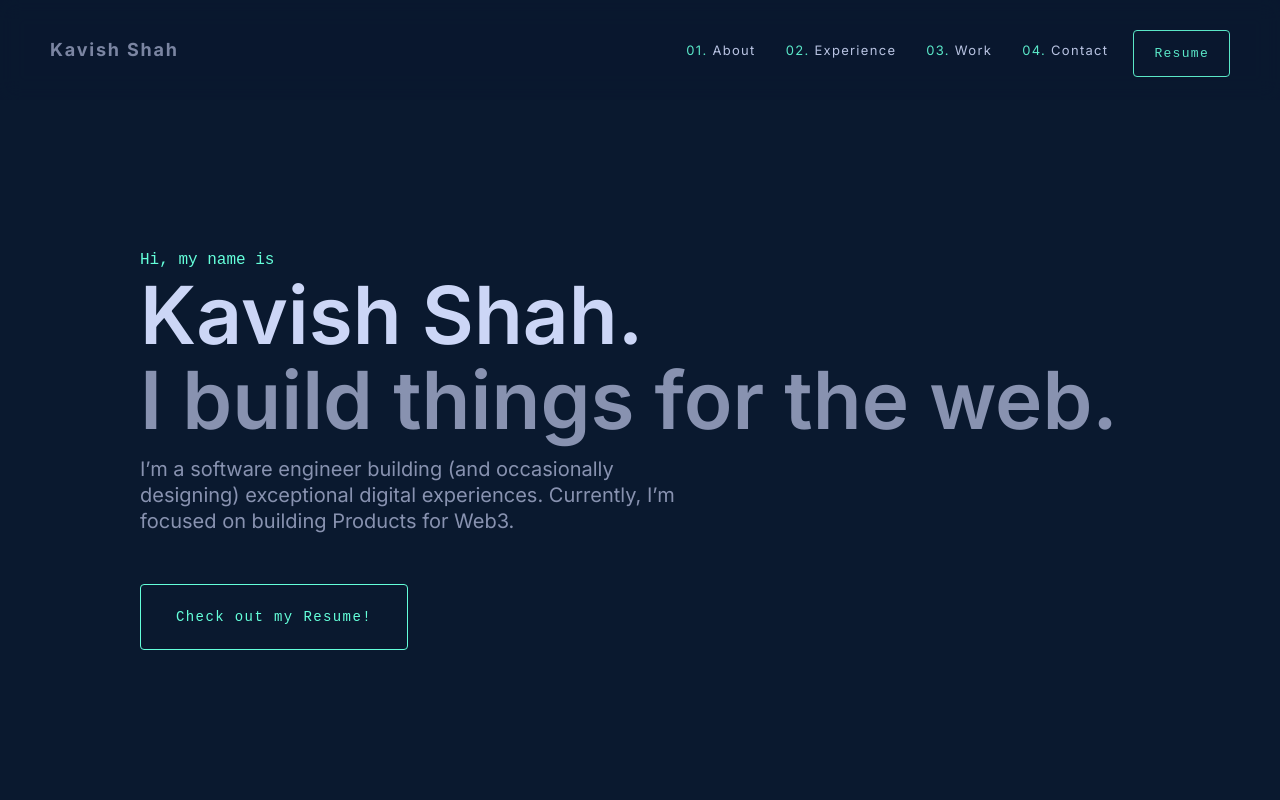
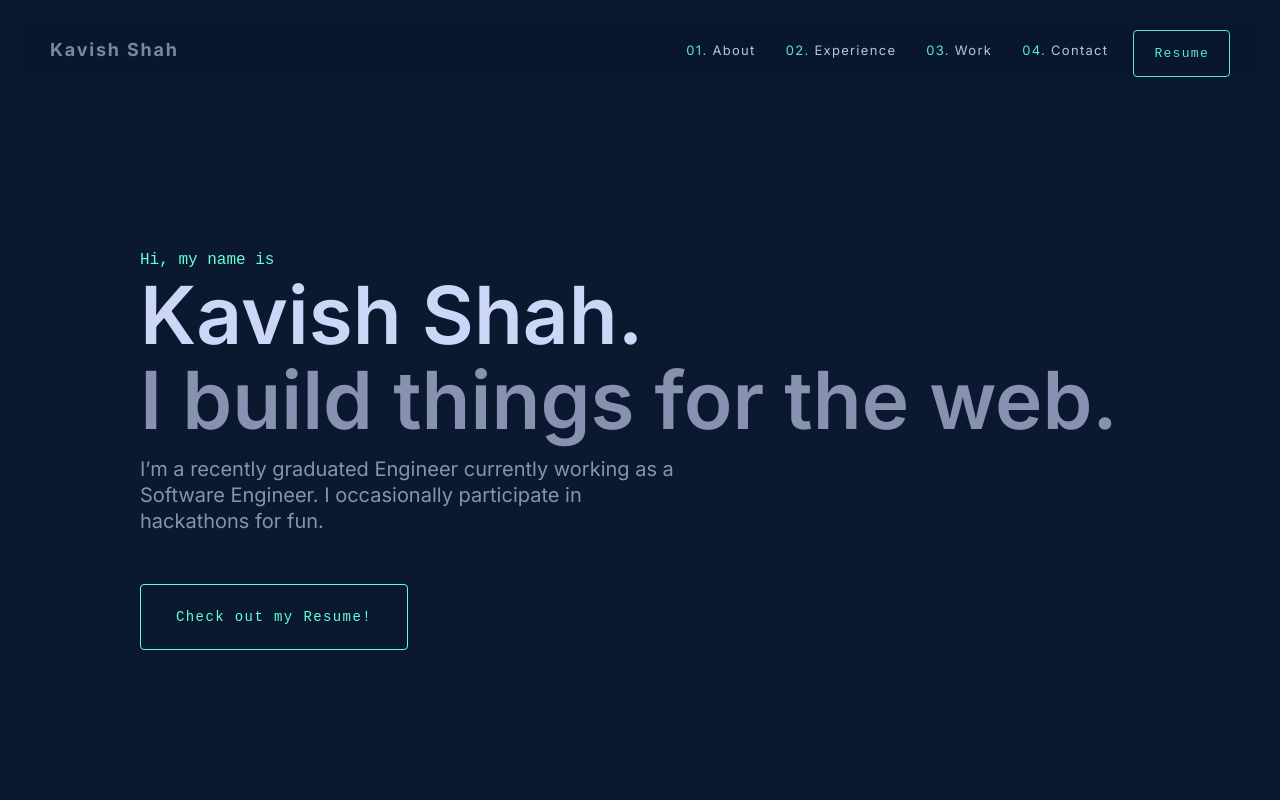
Before and after one commit to kavishshahh/portfolio-ks, a Next.js app: page / in a window 1280 px wide. Shown: the top 800 px of the page. Built offline with nearby package versions, Linux system fonts and the light colour scheme.

Commit message:
text changes

```diff
--- a/components/sections/Hero/Hero.tsx
+++ b/components/sections/Hero/Hero.tsx
@@ -24,8 +24,8 @@ const Hero = () => {
       <h2>Kavish Shah.</h2>
       <h3>I build things for the web.</h3>
       <p className={styles.pStyle}>
-        I’m a software engineer building (and occasionally designing) exceptional
-        digital experiences. Currently, I’m focused on building Products for Web3.
+        I’m a recently graduated Engineer currently working as a Software Engineer. I occasionally
+        participate in hackathons for fun.
       </p>
       <a
         className={styles.emailLink}
--- a/components/sections/Projects/Projects.jsx
+++ b/components/sections/Projects/Projects.jsx
@@ -25,7 +25,7 @@ const Projects = () => {
               <div className={styles.projectTitle}>
                 <h4>{project.name}</h4>
                 <div className={styles.projectTitlesLine}></div>
-                <a href="https://github.com/kavishshahh/gopulse">
+                <a href={project.link}>
                   <GithubIcon />
                 </a>
               </div>
```
